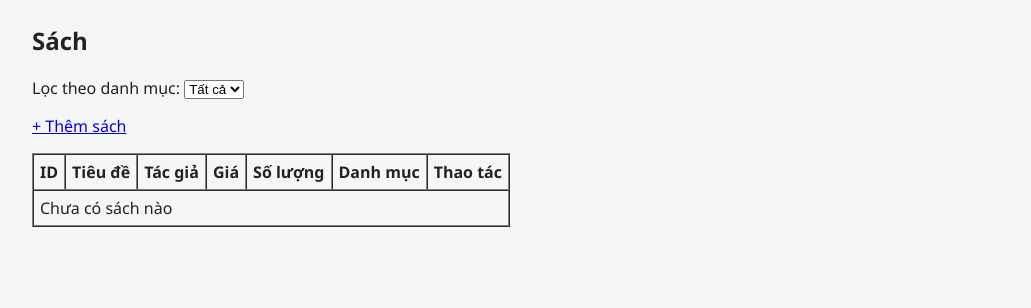
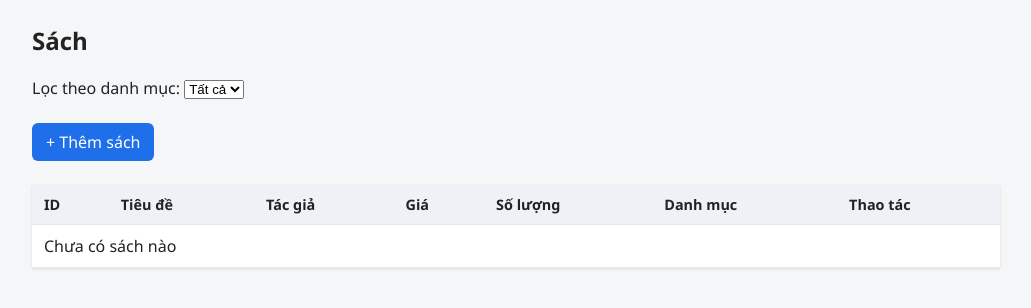
Before and after one commit to KimNguyen98/pmnm-hocphan, a Flask app: page /sach in a window 1280 px wide. Shown: the part 52-360 px from the top of the page, without its empty margins (124-1155 px from the left). Run offline with Flask 3, Linux system fonts and the light colour scheme.

Commit message:
Thêm CSS cho bảng và nút bấm

```diff
--- a/static/css/style.css
+++ b/static/css/style.css
@@ -57,3 +57,65 @@ body {
     background: #fdecea;
     color: #b3261e;
 }
+
+h2 {
+    margin-top: 0;
+}
+
+a {
+    color: #1f6feb;
+}
+
+table {
+    width: 100%;
+    border-collapse: collapse;
+    border: none;
+    background: #fff;
+    margin-top: 12px;
+    box-shadow: 0 1px 3px rgba(0, 0, 0, 0.1);
+}
+
+th,
+td {
+    padding: 10px 12px;
+    text-align: left;
+    border: none;
+    border-bottom: 1px solid #e5e9ee;
+}
+
+th {
+    background: #eef2f7;
+    font-size: 0.9rem;
+}
+
+tr:hover td {
+    background: #fafbfc;
+}
+
+button {
+    cursor: pointer;
+    border: none;
+    border-radius: 6px;
+    padding: 6px 12px;
+    background: #1f6feb;
+    color: #fff;
+    font-size: 0.9rem;
+}
+
+form[action$="/xoa"] button {
+    background: #d93025;
+}
+
+a[href*="/them"] {
+    display: inline-block;
+    background: #1f6feb;
+    color: #fff;
+    padding: 8px 14px;
+    border-radius: 6px;
+    text-decoration: none;
+    margin: 8px 0;
+}
+
+td a[href$="/sua"] {
+    margin-right: 8px;
+}
```
